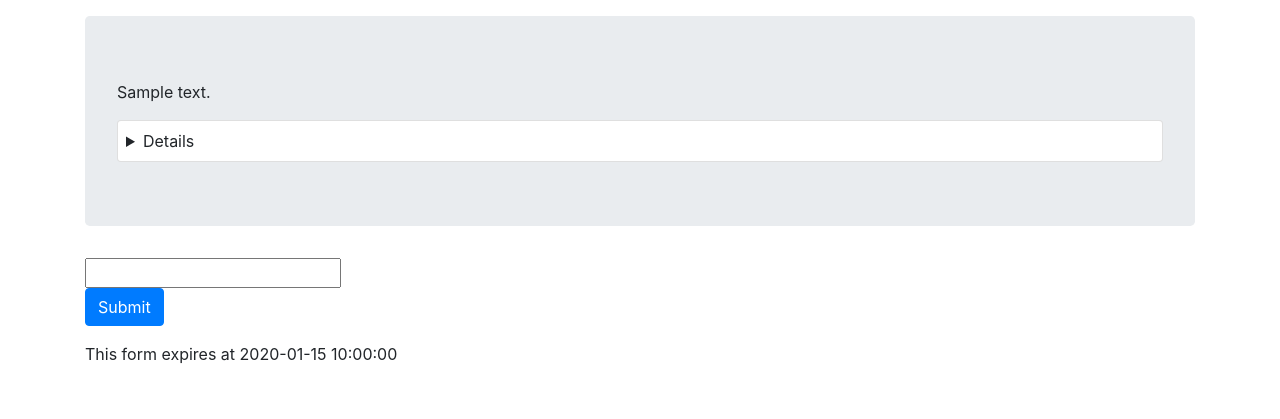
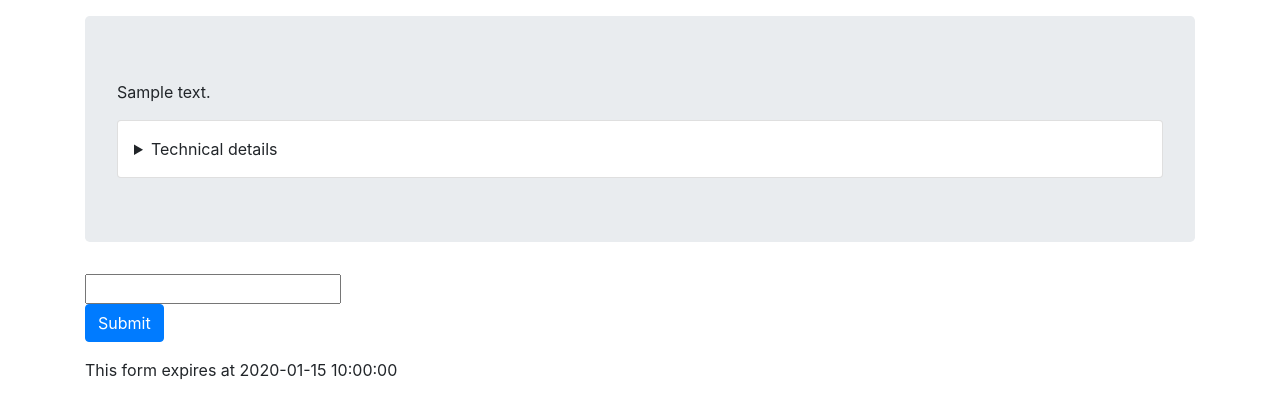
Before and after one commit to scottcwang/dpaas, a Flask app: template templates/entry.html in a window 1280 px wide. Shown: the top 419 px of the page. Run offline with Flask 2, Linux system fonts and the light colour scheme; the template is opened without the code that fills it: most values are stand-ins (such as "Sample title", 1, 10 or a date in 2020); form fields are guessed from the names that the template uses; some libraries are stand-ins or nearby versions.

Commit message:
Adjust spacing around details

```diff
--- a/templates/entry.html
+++ b/templates/entry.html
@@ -16,9 +16,9 @@
         <div class="jumbotron">
             {{ collection.description | markdown }}
             {# TODO Display collection model and parameters #}
-            <details class="card">
-                <summary class="m-2">Details</summary>
-                <table class="table table-sm">
+            <details class="card p-2">
+                <summary class="m-2">Technical details</summary>
+                <table class="table mt-3">
                     <tbody>
                         <tr>
                             <th scope="row">Entry serial</th>
```
